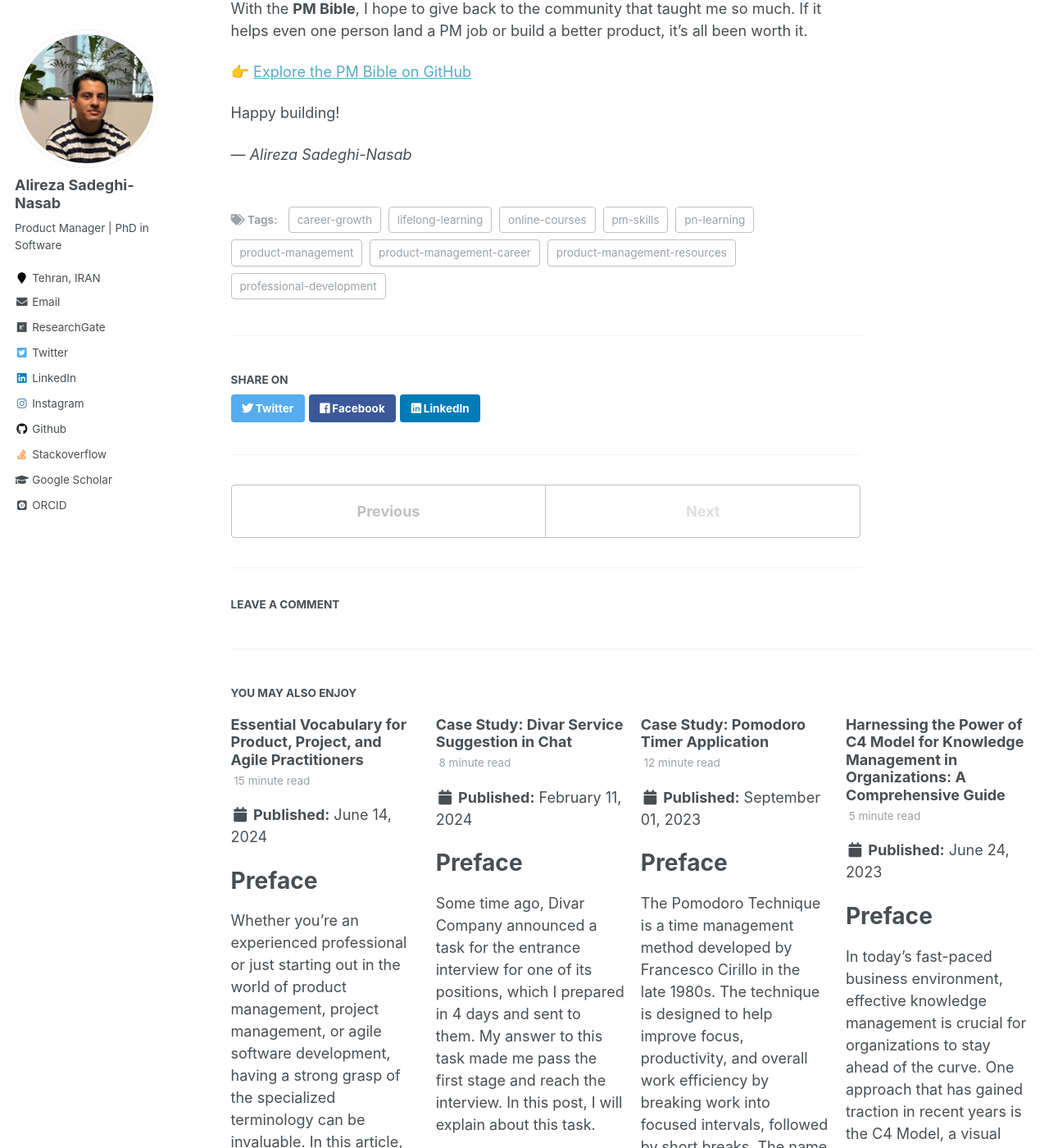
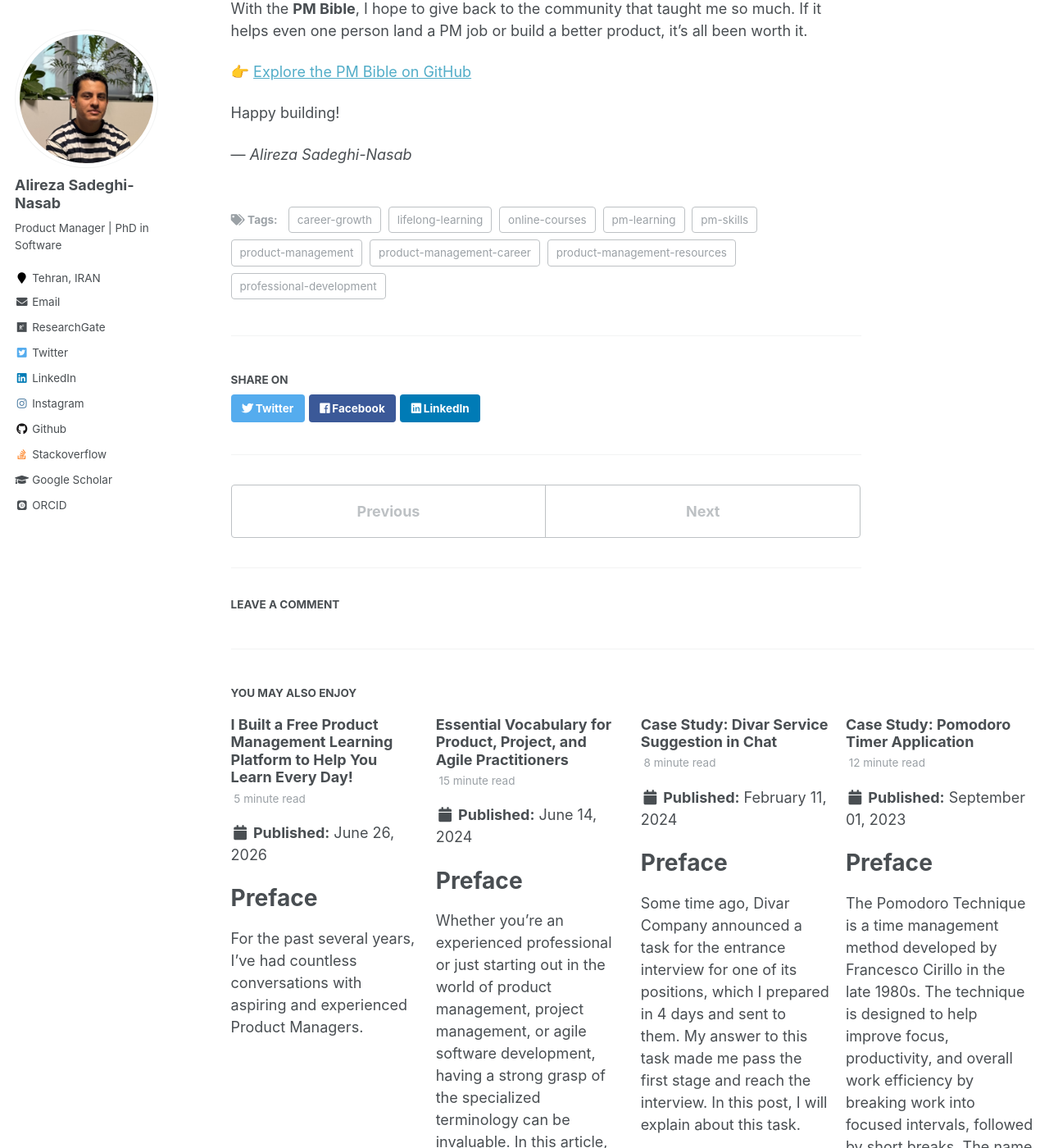
Before and after one commit to AlirezaSN/AlirezaSN.github.io, a Jekyll site: the page built from _posts/2025-08-02-blog-post-20.md, in a window 1280 px wide and 1400 px high, scrolled down 5683 px. Shown: the whole window at 82% size. Built offline with Jekyll 4.4.1, drawn with Linux system fonts in a browser that asks for light colours; some web fonts are replaced; formulas are drawn with MathJax 3; comment, search, counter and statistics services are not loaded; part of the change alters nothing that is shown; some of the changed text lies outside the part shown.

Commit message:
add a new post

```diff
--- a/_posts/2025-08-02-blog-post-20.md
+++ b/_posts/2025-08-02-blog-post-20.md
@@ -4,7 +4,7 @@ date: 2025-08-02
 permalink: /posts/2025/02/post-20/
 tags:
   - product-management
-  - pn-learning
+  - pm-learning
   - product-management-resources
   - product-management-career
   - pm-skills
--- /dev/null
+++ b/_posts/2026-06-26-blog-post-21.md
@@ -0,0 +1,229 @@
+---
+title: "I Built a Free Product Management Learning Platform to Help You Learn Every Day!"
+date: 2026-06-26
+permalink: /posts/2026/06/post-21/
+tags:
+  - product-management
+  - pm-learning
+  - product-management-resources
+  - product-management-career
+  - pm-skills
+  - lifelong-learning
+  - online-courses
+  - professional-development
+  - career-growth
+---
+
+Preface
+======
+For the past several years, I've had countless conversations with aspiring and experienced Product Managers.
+
+Some were trying to land their first PM role.
+
+Some wanted to transition from engineering, design, or business into product management.
+
+Others were already Product Managers but felt they had knowledge gaps or wanted to prepare for interviews.
+
+Although their backgrounds were different, almost everyone struggled with the same challenge:
+
+> **Where should I start, and how do I stay consistent?**
+
+There are thousands of articles, books, YouTube videos, podcasts, online courses, newsletters, and frameworks available today. Ironically, having too many resources often makes learning harder instead of easier.
+
+People spend hours searching for the "best" learning material instead of actually learning.
+
+That observation inspired me to build something different.
+
+## Introducing PM Learning
+
+I created a learning platform that delivers **one structured lesson every day**, accompanied by practical exercises and progress tracking.
+
+Instead of overwhelming learners with hundreds of topics at once, the platform encourages steady, consistent improvement through bite-sized daily learning.
+
+The goal isn't to finish a course as quickly as possible.
+
+The goal is to build knowledge that actually sticks.
+
+## Why Daily Learning?
+
+Most of us are busy.
+
+Between work, meetings, family, side projects, and life in general, finding several uninterrupted hours to study is difficult.
+
+However, finding 20–40 minutes each day is much more realistic.
+
+Learning consistently has several advantages:
+
+* It creates a habit.
+* It reduces cognitive overload.
+* It improves long-term retention.
+* It makes progress visible.
+* It feels achievable.
+
+Small improvements every day compound into significant expertise over time.
+
+## What You'll Find
+
+Each day contains carefully selected learning material focused on a specific Product Management topic.
+
+The lessons are designed to be practical rather than purely theoretical.
+
+Alongside the learning content, you'll also find exercises that encourage you to think critically and apply what you've learned.
+
+Reading is important.
+
+Practicing is what turns knowledge into skill.
+
+## Learning Progress
+
+One feature I particularly wanted was progress tracking.
+
+Many learning platforms simply provide content and leave motivation entirely up to the learner.
+
+I wanted learners to clearly see how far they've come.
+
+The platform keeps track of your learning journey so you can monitor your progress over time.
+
+Seeing your completed lessons provides an extra source of motivation and makes it easier to stay consistent.
+
+## What Topics Are Covered?
+
+The curriculum covers many of the core areas every Product Manager should understand, including topics such as:
+
+* Product Thinking
+* Customer Discovery
+* User Research
+* Product Strategy
+* Product Vision
+* Product Roadmapping
+* Prioritization
+* Metrics
+* Product Analytics
+* A/B Testing
+* MVP
+* Agile
+* Scrum
+* Product Development Lifecycle
+* Stakeholder Management
+* UX Fundamentals
+* Product Discovery
+* Product Delivery
+* Go-to-Market
+* Product Leadership
+* Communication
+* Interview Preparation
+* Case Studies
+
+The content is structured so that concepts build upon previous lessons instead of appearing as disconnected articles.
+
+## Why I Built It
+
+As someone who has worked in Product Management for years, I've learned from many different sources:
+
+* books,
+* mentors,
+* online courses,
+* real-world experience,
+* product failures,
+* successful launches,
+* interviews,
+* and conversations with other Product Managers.
+
+One thing became clear:
+
+Learning Product Management isn't about memorizing frameworks.
+
+It's about developing a way of thinking.
+
+Frameworks are helpful.
+
+Templates are useful.
+
+But the most valuable skill is learning how to identify problems, understand users, evaluate trade-offs, prioritize effectively, and make informed decisions.
+
+I wanted to create a platform that helps develop that mindset.
+
+## This Is Just the Beginning
+
+The current version focuses on structured daily learning and exercises.
+
+However, I have many ideas I'd like to add in the future.
+
+Some possibilities include:
+
+* quizzes
+* real-world product case studies
+* interactive exercises
+* interview preparation
+* product design challenges
+* downloadable templates
+* progress statistics
+* certificates
+* discussion features
+* AI-assisted learning
+* personalized learning paths
+
+As with every product, the first version is only the beginning.
+
+The platform will continue evolving based on feedback from learners.
+
+## Who Is It For?
+
+This platform is designed for:
+
+* aspiring Product Managers
+* Associate Product Managers
+* Product Owners
+* Software Engineers moving into Product
+* UX Designers interested in Product Management
+* Business Analysts
+* Startup founders
+* Anyone curious about building better products
+
+Whether you're preparing for interviews, trying to improve at your current role, or simply exploring Product Management, I hope you'll find something valuable.
+
+## Building It Was Also a Learning Experience
+
+Like many side projects, building this platform taught me a lot.
+
+It required thinking about:
+
+* user experience
+* content organization
+* motivation
+* learning psychology
+* progress visualization
+* simplicity
+* long-term engagement
+
+In many ways, creating the platform was itself a Product Management exercise.
+
+Every design decision involved balancing trade-offs between simplicity, usability, and future flexibility.
+
+## Feedback Is Welcome
+
+No product is ever truly finished.
+
+The best products improve through continuous feedback.
+
+If you explore the platform and have suggestions, discover bugs, or think something could be improved, I'd genuinely love to hear your thoughts.
+
+Your feedback will help shape future versions.
+
+## Start Learning Today
+
+If you're interested in building your Product Management knowledge one day at a time, I'd be delighted to have you join.
+
+Visit the platform, complete today's lesson, and keep the streak going.
+
+Remember:
+
+You don't become a better Product Manager by reading one great book in a weekend.
+
+You become a better Product Manager by learning, practicing, reflecting, and improving consistently over time.
+
+One lesson.
+
+One exercise.
+
+One day at a time.
```
